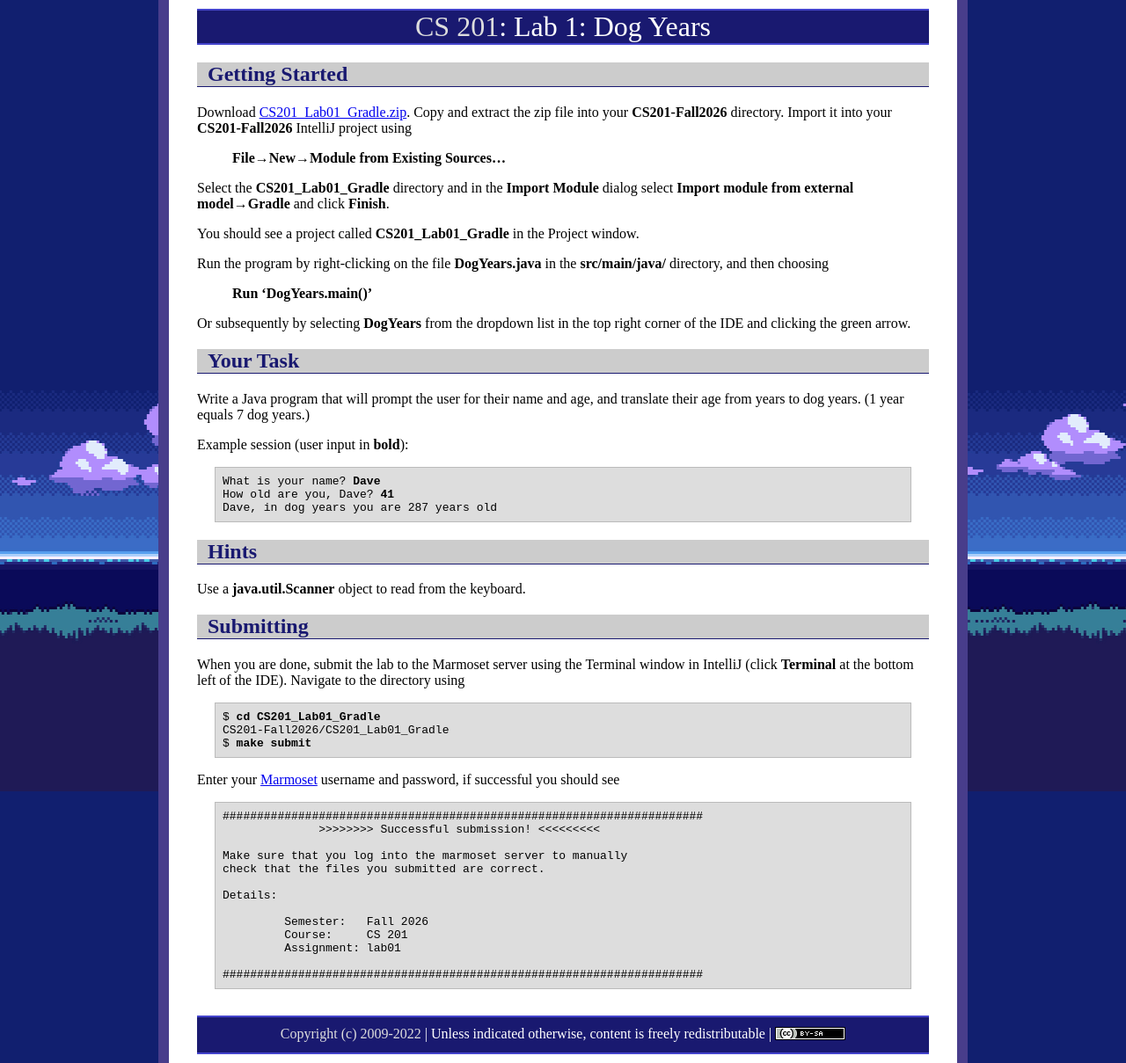
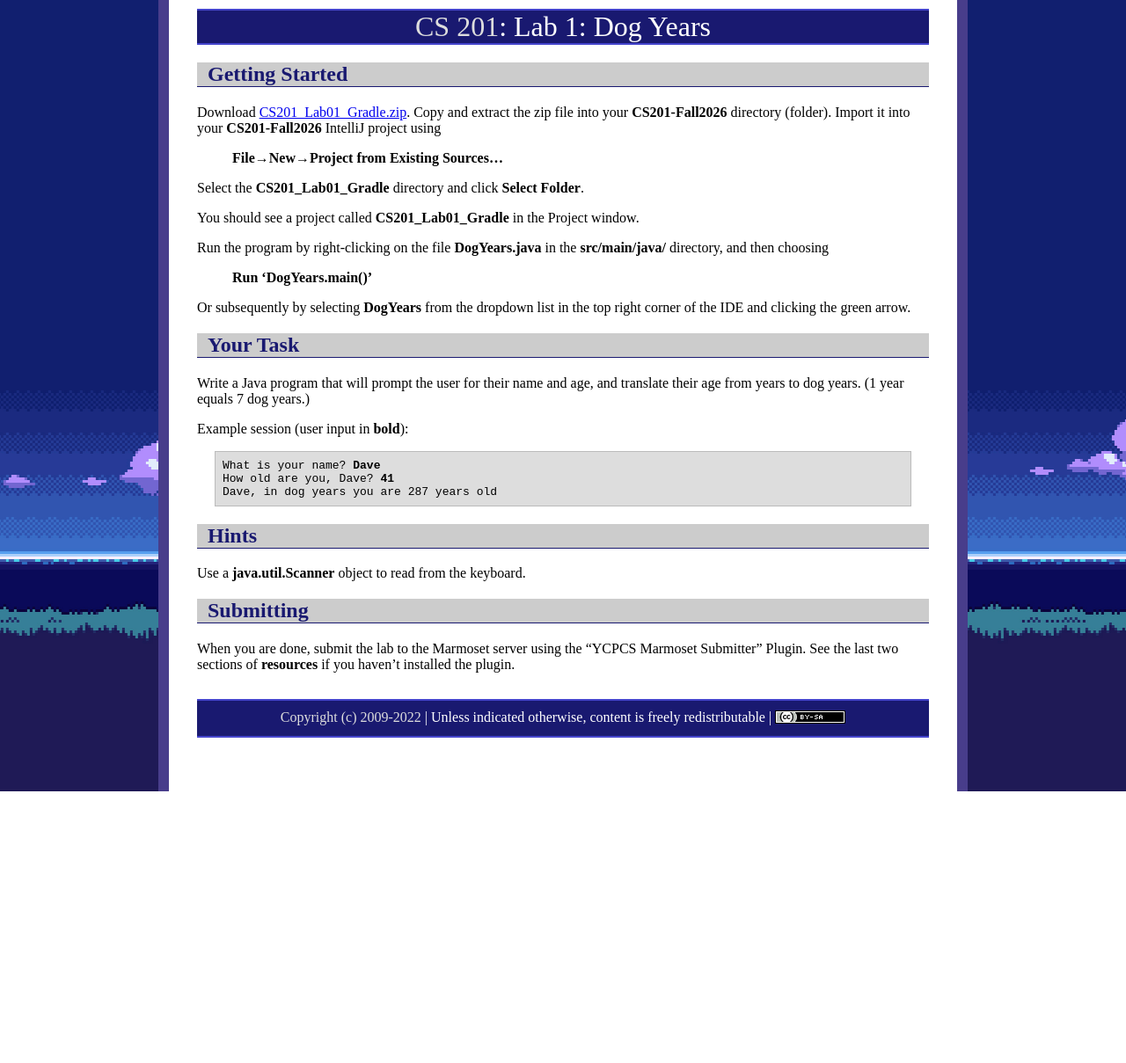
Before and after one commit to ycpcs/cs201-fall2026, a Jekyll site: the page built from labs/lab01.md, in a window 1280 px wide. Shown: the whole page at 88% size. Built offline with Jekyll 4.4.1, drawn with Linux system fonts in a browser that asks for light colours; after the commit the page ends 900 px from its top, so only the background shows below that.

Commit message:
Update lab01.md

```diff
--- a/labs/lab01.md
+++ b/labs/lab01.md
@@ -5,11 +5,11 @@ title: "Lab 1: Dog Years"
 
 ## Getting Started
 
-Download [CS201\_Lab01\_Gradle.zip](CS201_Lab01_Gradle.zip). Copy and extract the zip file into your **CS201-Fall2026** directory. Import it into your **CS201-Fall2026** IntelliJ project using
+Download [CS201\_Lab01\_Gradle.zip](CS201_Lab01_Gradle.zip). Copy and extract the zip file into your **CS201-Fall2026** directory (folder). Import it into your **CS201-Fall2026** IntelliJ project using
 
-> **File&rarr;New&rarr;Module from Existing Sources...**
+> **File&rarr;New&rarr;Project from Existing Sources...**
 
-Select the **CS201\_Lab01\_Gradle** directory and in the **Import Module** dialog select **Import module from external model&rarr;Gradle** and click **Finish**.
+Select the **CS201\_Lab01\_Gradle** directory and click **Select Folder**.
 
 You should see a project called **CS201\_Lab01\_Gradle** in the Project window.
 
@@ -37,7 +37,10 @@ Use a **java.util.Scanner** object to read from the keyboard.
 
 ## Submitting
 
-When you are done, submit the lab to the Marmoset server using the Terminal window in IntelliJ (click **Terminal** at the bottom left of the IDE). Navigate to the directory using
+When you are done, submit the lab to the Marmoset server using the "YCPCS Marmoset Submitter" Plugin. See the last two sections of **resources** if you haven't installed the plugin.
+
+<!--
+the Terminal window in IntelliJ (click **Terminal** at the bottom left of the IDE). Navigate to the directory using
 
 <pre>
 $ <b>cd CS201_Lab01_Gradle</b>
@@ -62,3 +65,5 @@ Details:
 
 ######################################################################
 </pre>
+
+-->
```
